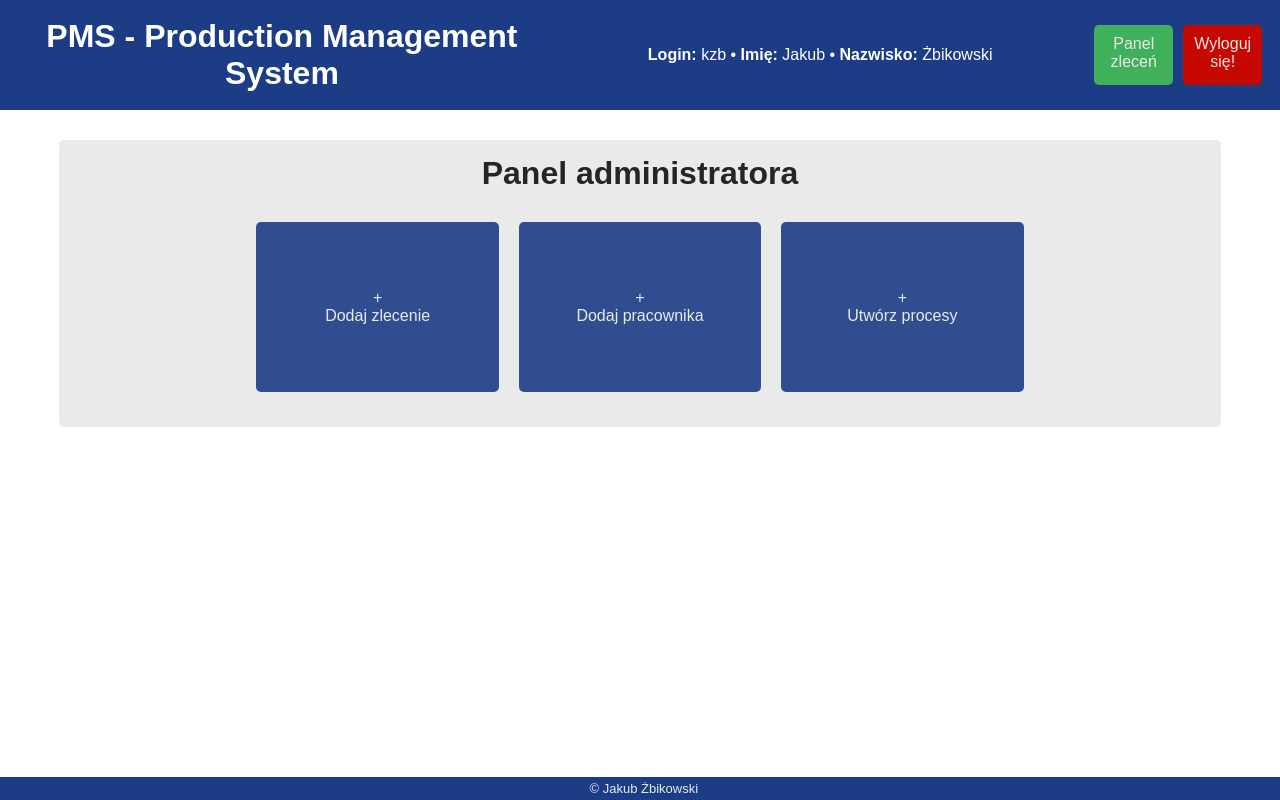
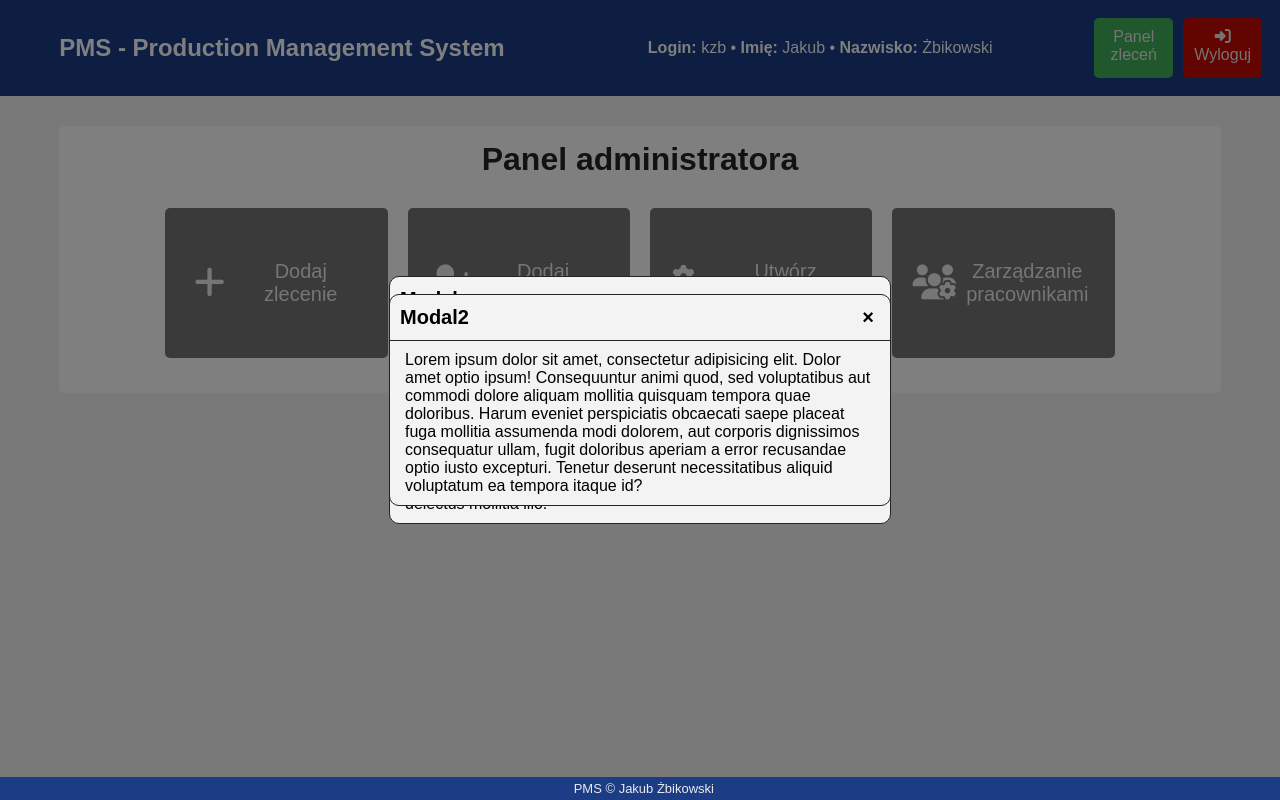
Before and after one commit to Zbikson/production-management-system-old, a PHP site: page /admin_panel.php in a window 1280 px wide. Run offline with PHP 8.4, Linux system fonts and the light colour scheme; a user stored in the database is signed in; some libraries are stand-ins or nearby versions.

Commit message:
added popup in panel admin

```diff
--- a/admin_panel.php
+++ b/admin_panel.php
@@ -17,6 +17,8 @@
 <head>
     <meta charset="UTF-8">
     <link rel="stylesheet" type="text/css" href="css/panelStyle.css">
+    <script src="https://kit.fontawesome.com/167081539d.js" crossorigin="anonymous"></script>
+    <script defer src="script.js"></script>
     <title>PMS - Production Management System</title>
 </head>
 
@@ -28,7 +30,7 @@
             echo " • <b>Imię:</b> ".$_SESSION['name'];
             echo " • <b>Nazwisko:</b> ".$_SESSION['lname']."</br></p>";
             echo "<a class='adminPanelBtn' href='main_panel.php' id='panelBtn'>Panel zleceń</a>";
-            echo "<a class='logoutBtn' href='logout.php'>Wyloguj się!</a>";
+            echo "<a class='logoutBtn' href='logout.php'><i id='logout' class='fa-solid fa-right-to-bracket'></i>Wyloguj</a>";
         ?>
     </header>
 
@@ -36,13 +38,50 @@
         <h1 id="panelTitleAdmin">Panel administratora</h1>
 
         <div class="items">
-            <div id="addItem">+</br>Dodaj zlecenie</div>
-            <div id="addItem">+</br>Dodaj pracownika</div>
-            <div id="addItem">+</br>Utwórz procesy</div>
+            <button data-modal-target="#modal" id="addItemBtn">
+                <i class="fa-solid fa-plus"></i></br>
+                <p>Dodaj zlecenie</p>
+            </button>
+
+            <button data-modal-target="#modal2" id="addItemBtn">
+                <i class="fa-solid fa-user-plus"></i></br>
+                <p>Dodaj pracownika</p>
+            </button>
+
+            <button data-modal-target="#modal" id="addItemBtn">
+                <i class="fa-solid fa-gears"></i></br>
+                <p>Utwórz procesy</p>
+            </button>
+
+            <button data-modal-target="#modal" id="addItemBtn">
+                <i class="fa-solid fa-users-gear"></i></br>
+                <p>Zarządzanie pracownikami</p>
+            </button>
         </div>
+    </div>
 
+    <div class="modal active" id="modal">
+        <div class="modal-header">
+            <div class="title">Modal</div>
+            <button data-close-button class="close-button">&times;</button>
+        </div>
+        <div class="modal-body">
+            Lorem ipsum dolor sit amet consectetur adipisicing elit. Aut numquam eligendi rem vel sint quidem iste, nihil iusto pariatur architecto similique quam in dolore iure incidunt earum reiciendis fugit suscipit consequuntur, delectus unde reprehenderit qui dolorem inventore? Beatae qui quasi commodi provident cum nam debitis iste nihil ducimus, laborum cupiditate, nemo ab quia minima. Architecto quo quasi esse rem! Numquam nisi reprehenderit ut adipisci soluta molestias iste asperiores, minus facere aliquam tenetur eligendi fugiat quo aspernatur vitae delectus mollitia illo.
+        </div>
     </div>
-    <footer>&copy Jakub Żbikowski</footer>
+
+    <div class="modal active" id="modal2">
+        <div class="modal-header">
+            <div class="title">Modal2</div>
+            <button data-close-button class="close-button">&times;</button>
+        </div>
+        <div class="modal-body">
+            Lorem ipsum dolor sit amet, consectetur adipisicing elit. Dolor amet optio ipsum! Consequuntur animi quod, sed voluptatibus aut commodi dolore aliquam mollitia quisquam tempora quae doloribus. Harum eveniet perspiciatis obcaecati saepe placeat fuga mollitia assumenda modi dolorem, aut corporis dignissimos consequatur ullam, fugit doloribus aperiam a error recusandae optio iusto excepturi. Tenetur deserunt necessitatibus aliquid voluptatum ea tempora itaque id?
+        </div>
+    </div>
+    <div class="active" id="overlay"></div>
+
+    <footer>PMS &copy Jakub Żbikowski</footer>
 </body>
 
 </html>
--- a/css/panelStyle.css
+++ b/css/panelStyle.css
@@ -1,6 +1,7 @@
 body{
     margin: 0;
     font-family: Arial, Helvetica, sans-serif;
+    background-color: #f4f3f3;
 }
 
 header{
@@ -18,7 +19,7 @@ header{
     margin: 5px;
     text-align: center;
     width: 50%;
-    font-size: xx-large;
+    font-size: x-large;
 }
 
 .userData{
@@ -30,7 +31,7 @@ header{
 }
 
 .container{
-    background-color: #eaeaea;
+    background-color: #ffffff;
     width: 90%;
     margin-left: auto;
     margin-right: auto;
@@ -88,9 +89,9 @@ header{
     flex-wrap: wrap;
 }
 
-#addItem{
+#addItemBtn{
     display: inline-flex;
-    background-color: #1C3D86;
+    background-color: #656565;
     opacity: 90%;
     width: 20%;
     height: 150px;
@@ -98,9 +99,22 @@ header{
     padding: 10px;
     border-radius: 5px;
     color: #eaeaea;
+    font-size: 20px;
     align-items: center;
+    border: none;
+}
+
+#addItemBtn i{
+    width: 30%;
+    font-size: 35px;
     text-align: center;
-    justify-content: center;
+    margin-left: 10px;
+}
+#addItemBtn p{
+    width: 70%;
+    text-align: center;
+    padding: 10px;
+    margin-right: 10px;
 }
 
 
@@ -171,7 +185,7 @@ a.adminPanelBtn:hover, a.adminPanelBtn:active{
     cursor: pointer;
 }
 
-#addItem:hover{
+#addItemBtn:hover{
     opacity: 100%;
     cursor: pointer;
 }
@@ -191,3 +205,64 @@ li{
     border-right: 2px solid #6e6e6e;
     text-decoration: none;
 }
+
+
+.modal{
+    position: fixed;
+    top: 50%;
+    left: 50%;
+    transform: translate(-50%, -50%) scale(0);
+    transition: 200ms ease-in-out;
+    border: 1px solid #252525;
+    border-radius: 10px;
+    z-index: 10;
+    background-color: #f4f3f3;
+    width: 500px;
+    max-width: 80%;
+}
+
+.modal.active{
+    transform: translate(-50%, -50%) scale(1);
+}
+
+.modal-header{
+    padding: 10px;
+    display: flex;
+    justify-content: space-between;
+    align-items: center;
+    border-bottom: 1px solid #252525;
+}
+
+.modal-header .title{
+    font-size: 1.25rem;
+    font-weight: bold;
+}
+
+.modal-header .close-button{
+    cursor: pointer;
+    border: none;
+    outline: none;
+    background: none;
+    font-size: 1.25rem;
+    font-weight: bold;
+}
+
+.modal-body{
+    padding: 10px 15px;
+}
+
+#overlay{
+    position: fixed;
+    opacity: 0;
+    top: 0;
+    left: 0;
+    right: 0;
+    bottom: 0;
+    background-color: rgba(0, 0, 0, .5);
+    pointer-events: none;
+}
+
+#overlay.active{
+    opacity: 1;
+    pointer-events: all;
+}
--- a/index.php
+++ b/index.php
@@ -15,6 +15,7 @@
 <head>
     <meta charset="UTF-8">
     <link rel="stylesheet" type="text/css" href="css/indexStyle.css">
+    <script src="https://kit.fontawesome.com/167081539d.js" crossorigin="anonymous"></script>
     <title>PMS - Production Management System</title>
 </head>
 
@@ -32,7 +33,7 @@
         </form>
     </header>
 
-    <footer>&copy Jakub Żbikowski</footer>
+    <footer>PMS &copy Jakub Żbikowski</footer>
 </body>
 
 </html>
--- /dev/null
+++ b/script.js
@@ -0,0 +1,37 @@
+const openModalButtons = document.querySelectorAll('[data-modal-target]')
+const closeModalButtons = document.querySelectorAll('[data-close-button]')
+const overlay = document.getElementById('overlay')
+
+
+openModalButtons.forEach(button => {
+  button.addEventListener('click', () => {
+    const modal = document.querySelector(button.dataset.modalTarget)
+    openModal(modal)
+  })
+})
+
+overlay.addEventListener('click', () => {
+  const modals = document.querySelectorAll('.modal.active')
+  modals.forEach(modal => {
+    closeModal(modal)
+  })
+})
+
+closeModalButtons.forEach(button => {
+  button.addEventListener('click', () => {
+    const modal = button.closest('.modal')
+    closeModal(modal)
+  })
+})
+
+function openModal(modal) {
+  if (modal == null) return
+  modal.classList.add('active')
+  overlay.classList.add('active')
+}
+
+function closeModal(modal) {
+  if (modal == null) return
+  modal.classList.remove('active')
+  overlay.classList.remove('active')
+}
```
Also changed, not shown: main_panel.php (+4 -3 lines), img/add.svg (added), img/process.svg (added), img/user-edit.svg (added), img/user.svg (added).
